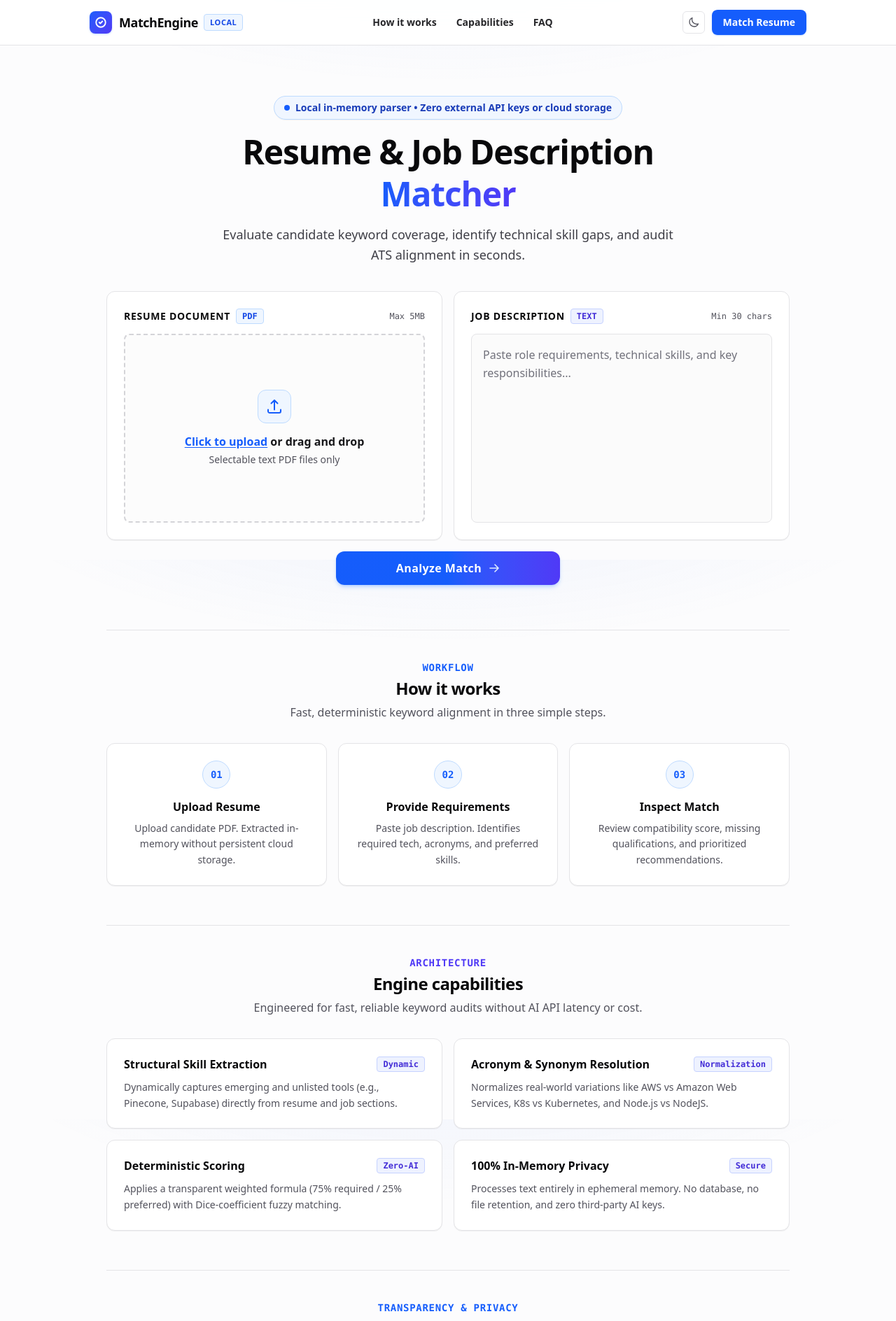
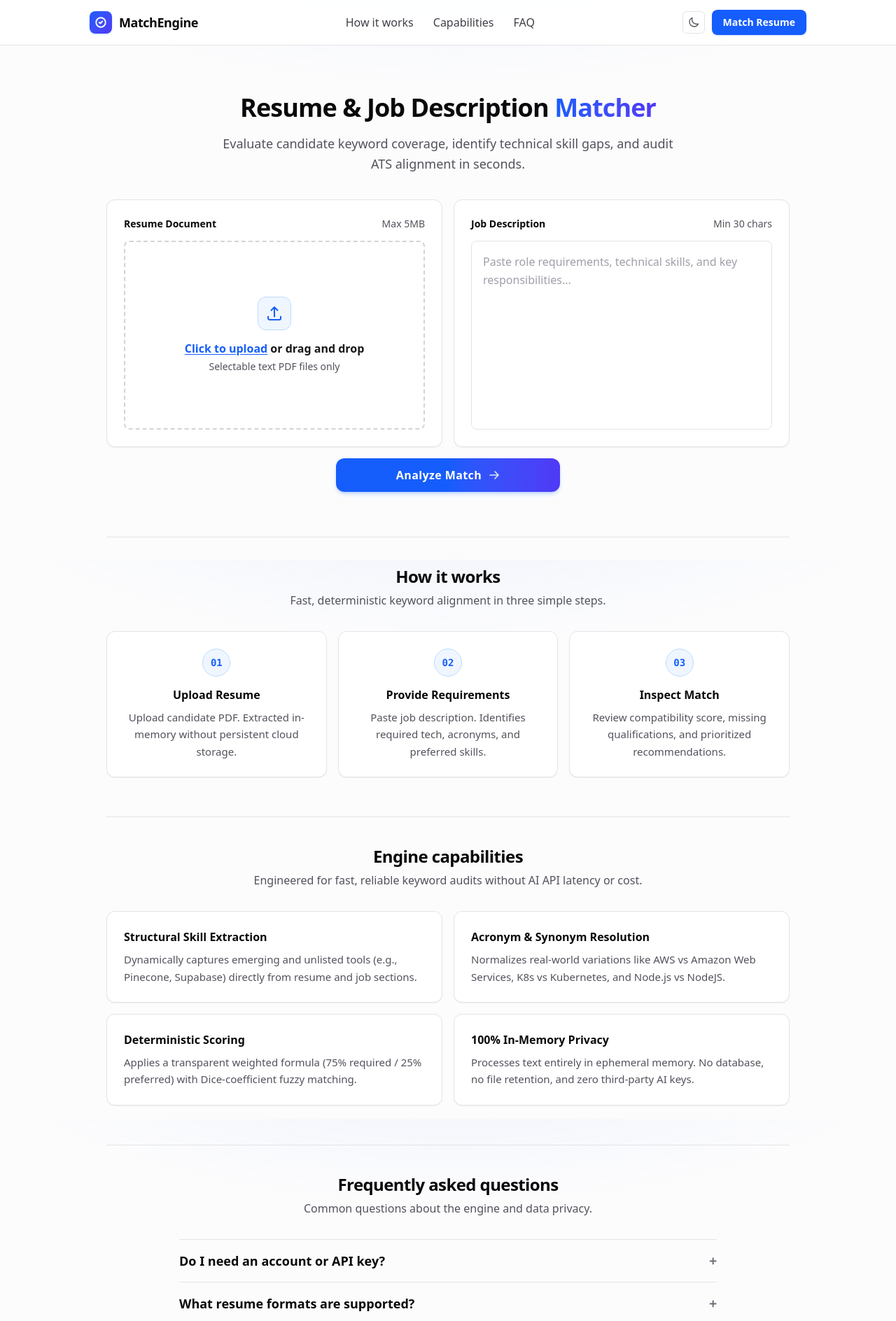
Before and after one commit to prathamverma77/Resume-vs-JD, a Next.js app: page / in a window 1280 px wide. Shown: the top 1888 px of the page at 70% size. Built offline with nearby package versions, Linux system fonts and the light colour scheme.

Commit message:
UI update

```diff
--- a/src/app/results/page.tsx
+++ b/src/app/results/page.tsx
@@ -25,13 +25,10 @@ export default function ResultsPage() {
         {analysisResult ? (
           <div className="w-full">
             <div className="mb-8 text-center max-w-xl mx-auto">
-              <span className="inline-block text-xs md:text-sm font-mono font-bold uppercase tracking-wider text-blue-600 dark:text-blue-400 mb-1">
-                Audit Report
-              </span>
-              <h1 className="text-2xl md:text-3xl font-extrabold text-zinc-950 dark:text-white tracking-tight">
+              <h1 className="text-xl md:text-2xl font-semibold text-zinc-950 dark:text-white tracking-tight">
                 Compatibility Analysis
               </h1>
-              <p className="text-sm md:text-base font-normal text-zinc-600 dark:text-zinc-300 mt-1.5">
+              <p className="text-base font-normal text-zinc-600 dark:text-zinc-300 mt-1.5">
                 Detailed comparison breakdown, keyword alignment, and gap analysis.
               </p>
             </div>
--- a/src/components/CompareAction.tsx
+++ b/src/components/CompareAction.tsx
@@ -19,7 +19,7 @@ export default function CompareAction({
         type="button"
         onClick={onCompare}
         disabled={isAnalyzing}
-        className="w-full sm:w-80 h-12 rounded-xl text-white font-bold text-sm md:text-base tracking-wide bg-gradient-to-r from-blue-600 via-blue-600 to-indigo-600 hover:from-blue-500 hover:to-indigo-500 shadow-md shadow-blue-500/25 active:scale-[0.99] transition-all disabled:opacity-50 disabled:pointer-events-none flex items-center justify-center gap-2.5 cursor-pointer"
+        className="w-full sm:w-80 h-12 rounded-xl text-white font-semibold text-base tracking-wide bg-gradient-to-r from-blue-600 via-blue-600 to-indigo-600 hover:from-blue-500 hover:to-indigo-500 shadow-md shadow-blue-500/25 active:scale-[0.99] transition-all disabled:opacity-50 disabled:pointer-events-none flex items-center justify-center gap-2.5 cursor-pointer"
       >
         {isAnalyzing ? (
           <>
@@ -65,7 +65,7 @@ export default function CompareAction({
       </button>
 
       {errorMsg && (
-        <div className="mt-3.5 px-4 py-2.5 bg-red-50 dark:bg-red-950/50 border border-red-200 dark:border-red-900 rounded-lg text-xs md:text-sm font-semibold text-red-800 dark:text-red-300 flex items-center gap-2.5 animate-fade-in max-w-xl">
+        <div className="mt-3.5 px-4 py-2.5 bg-red-50 dark:bg-red-950/50 border border-red-200 dark:border-red-900 rounded-lg text-sm font-medium text-red-800 dark:text-red-300 flex items-center gap-2.5 animate-fade-in max-w-xl">
           <svg
             className="w-4 h-4 text-red-600 shrink-0"
             fill="none"
--- a/src/components/FAQ.tsx
+++ b/src/components/FAQ.tsx
@@ -29,13 +29,10 @@ export default function FAQ() {
   return (
     <section id="faq" className="w-full mt-14 pt-10 border-t border-zinc-200 dark:border-zinc-800 scroll-mt-20">
       <div className="text-center max-w-xl mx-auto mb-8">
-        <span className="inline-block text-xs md:text-sm font-mono font-bold uppercase tracking-wider text-blue-600 dark:text-blue-400 mb-1">
-          Transparency & Privacy
-        </span>
-        <h2 className="text-xl md:text-2xl font-extrabold text-zinc-950 dark:text-white tracking-tight">
+        <h2 className="text-xl md:text-2xl font-semibold text-zinc-950 dark:text-white tracking-tight">
           Frequently asked questions
         </h2>
-        <p className="text-sm md:text-base font-normal text-zinc-600 dark:text-zinc-300 mt-1.5">
+        <p className="text-base font-normal text-zinc-600 dark:text-zinc-300 mt-1.5">
           Common questions about the engine and data privacy.
         </p>
       </div>
@@ -46,13 +43,13 @@ export default function FAQ() {
             key={index}
             className="group py-4 transition-colors [&_summary::-webkit-details-marker]:hidden"
           >
-            <summary className="flex items-center justify-between cursor-pointer list-none select-none text-sm md:text-base font-bold text-zinc-950 dark:text-white hover:text-blue-600 dark:hover:text-blue-400 gap-4">
+            <summary className="flex items-center justify-between cursor-pointer list-none select-none text-base md:text-lg font-semibold text-zinc-950 dark:text-white hover:text-blue-600 dark:hover:text-blue-400 gap-4">
               <span>{faq.question}</span>
-              <span className="text-zinc-500 dark:text-zinc-400 group-open:rotate-45 transition-transform duration-200 text-lg font-mono font-bold shrink-0">
+              <span className="text-zinc-500 dark:text-zinc-400 group-open:rotate-45 transition-transform duration-200 text-lg font-mono font-semibold shrink-0">
                 +
               </span>
             </summary>
-            <p className="text-sm font-normal text-zinc-600 dark:text-zinc-300 mt-2.5 leading-relaxed pr-8">
+            <p className="text-[15px] md:text-base font-normal text-zinc-600 dark:text-zinc-300 mt-2.5 leading-relaxed pr-8">
               {faq.answer}
             </p>
           </details>
--- a/src/components/Features.tsx
+++ b/src/components/Features.tsx
@@ -6,38 +6,31 @@ export default function Features() {
       title: "Structural Skill Extraction",
       description:
         "Dynamically captures emerging and unlisted tools (e.g., Pinecone, Supabase) directly from resume and job sections.",
-      tag: "Dynamic",
     },
     {
       title: "Acronym & Synonym Resolution",
       description:
         "Normalizes real-world variations like AWS vs Amazon Web Services, K8s vs Kubernetes, and Node.js vs NodeJS.",
-      tag: "Normalization",
     },
     {
       title: "Deterministic Scoring",
       description:
         "Applies a transparent weighted formula (75% required / 25% preferred) with Dice-coefficient fuzzy matching.",
-      tag: "Zero-AI",
     },
     {
       title: "100% In-Memory Privacy",
       description:
         "Processes text entirely in ephemeral memory. No database, no file retention, and zero third-party AI keys.",
-      tag: "Secure",
     },
   ];
 
   return (
     <section id="features" className="w-full mt-14 pt-10 border-t border-zinc-200 dark:border-zinc-800 scroll-mt-20">
       <div className="text-center max-w-xl mx-auto mb-8">
-        <span className="inline-block text-xs md:text-sm font-mono font-bold uppercase tracking-wider text-indigo-600 dark:text-indigo-400 mb-1">
-          Architecture
-        </span>
-        <h2 className="text-xl md:text-2xl font-extrabold text-zinc-950 dark:text-white tracking-tight">
+        <h2 className="text-xl md:text-2xl font-semibold text-zinc-950 dark:text-white tracking-tight">
           Engine capabilities
         </h2>
-        <p className="text-sm md:text-base font-normal text-zinc-600 dark:text-zinc-300 mt-1.5">
+        <p className="text-base font-normal text-zinc-600 dark:text-zinc-300 mt-1.5">
           Engineered for fast, reliable keyword audits without AI API latency or cost.
         </p>
       </div>
@@ -49,15 +42,10 @@ export default function Features() {
             className="p-5 md:p-6 rounded-xl border border-zinc-200 dark:border-zinc-800 hover:border-indigo-500/40 dark:hover:border-indigo-500/40 bg-white dark:bg-zinc-900 transition-colors flex flex-col justify-between shadow-2xs"
           >
             <div>
-              <div className="flex items-center justify-between mb-2.5 gap-2">
-                <h3 className="text-base font-bold text-zinc-950 dark:text-white">
-                  {item.title}
-                </h3>
-                <span className="text-xs font-mono font-bold text-indigo-700 dark:text-indigo-300 bg-indigo-50 dark:bg-indigo-950/70 border border-indigo-200 dark:border-indigo-900 px-2 py-0.5 rounded shrink-0">
-                  {item.tag}
-                </span>
-              </div>
-              <p className="text-sm font-normal text-zinc-600 dark:text-zinc-300 leading-relaxed">
+              <h3 className="text-base font-semibold text-zinc-950 dark:text-white mb-2">
+                {item.title}
+              </h3>
+              <p className="text-[15px] font-normal text-zinc-600 dark:text-zinc-300 leading-relaxed">
                 {item.description}
               </p>
             </div>
--- a/src/components/HeroSection.tsx
+++ b/src/components/HeroSection.tsx
@@ -2,18 +2,14 @@ import React from "react";
 
 export default function HeroSection() {
   return (
-    <section className="text-center mb-9 max-w-3xl mx-auto pt-6 md:pt-8">
-      <div className="inline-flex items-center gap-2 px-3.5 py-1.5 rounded-full border border-blue-200 dark:border-blue-900 bg-blue-50/90 dark:bg-blue-950/50 text-blue-800 dark:text-blue-300 text-xs md:text-sm font-semibold mb-4 shadow-2xs">
-        <span className="w-2 h-2 rounded-full bg-blue-600 dark:bg-blue-400" />
-        <span>Local in-memory parser &bull; Zero external API keys or cloud storage</span>
-      </div>
-      <h1 className="text-3xl md:text-5xl font-extrabold tracking-tight text-zinc-950 dark:text-white mb-3.5 leading-tight">
+    <section className="text-center mb-9 max-w-3xl mx-auto pt-4 md:pt-6">
+      <h1 className="text-2xl sm:text-3xl md:text-4xl font-bold tracking-tight text-zinc-950 dark:text-white mb-3 leading-snug">
         Resume & Job Description{" "}
         <span className="text-transparent bg-clip-text bg-gradient-to-r from-blue-600 to-indigo-600 dark:from-blue-400 dark:to-indigo-400">
           Matcher
         </span>
       </h1>
-      <p className="text-base md:text-lg font-normal text-zinc-700 dark:text-zinc-200 leading-relaxed max-w-2xl mx-auto">
+      <p className="text-base md:text-lg font-normal text-zinc-600 dark:text-zinc-300 leading-relaxed max-w-2xl mx-auto">
         Evaluate candidate keyword coverage, identify technical skill gaps, and audit ATS alignment in seconds.
       </p>
     </section>
--- a/src/components/HowItWorks.tsx
+++ b/src/components/HowItWorks.tsx
@@ -22,13 +22,10 @@ export default function HowItWorks() {
   return (
     <section id="how-it-works" className="w-full mt-16 pt-10 border-t border-zinc-200 dark:border-zinc-800 scroll-mt-20">
       <div className="text-center max-w-xl mx-auto mb-8">
-        <span className="inline-block text-xs md:text-sm font-mono font-bold uppercase tracking-wider text-blue-600 dark:text-blue-400 mb-1">
-          Workflow
-        </span>
-        <h2 className="text-xl md:text-2xl font-extrabold text-zinc-950 dark:text-white tracking-tight">
+        <h2 className="text-xl md:text-2xl font-semibold text-zinc-950 dark:text-white tracking-tight">
           How it works
         </h2>
-        <p className="text-sm md:text-base font-normal text-zinc-600 dark:text-zinc-300 mt-1.5">
+        <p className="text-base font-normal text-zinc-600 dark:text-zinc-300 mt-1.5">
           Fast, deterministic keyword alignment in three simple steps.
         </p>
       </div>
@@ -40,15 +37,15 @@ export default function HowItWorks() {
             className="p-6 rounded-xl border border-zinc-200 dark:border-zinc-800 hover:border-blue-500/40 dark:hover:border-blue-500/40 bg-white dark:bg-zinc-900 transition-all flex flex-col items-center text-center shadow-2xs group"
           >
             <div className="w-10 h-10 rounded-full bg-blue-50 dark:bg-blue-950/70 border border-blue-200 dark:border-blue-900 flex items-center justify-center mb-3.5 transition-transform group-hover:scale-110">
-              <span className="text-sm font-mono font-extrabold text-blue-600 dark:text-blue-400">
+              <span className="text-sm font-mono font-semibold text-blue-600 dark:text-blue-400">
                 {item.num}
               </span>
             </div>
             <div>
-              <h3 className="text-base font-bold text-zinc-950 dark:text-white mb-2">
+              <h3 className="text-base font-semibold text-zinc-950 dark:text-white mb-2">
                 {item.title}
               </h3>
-              <p className="text-sm font-normal text-zinc-600 dark:text-zinc-300 leading-relaxed">
+              <p className="text-[15px] font-normal text-zinc-600 dark:text-zinc-300 leading-relaxed">
                 {item.desc}
               </p>
             </div>
--- a/src/components/JobDescriptionInput.tsx
+++ b/src/components/JobDescriptionInput.tsx
@@ -17,21 +17,16 @@ export default function JobDescriptionInput({
   return (
     <div className="flex flex-col h-full bg-white dark:bg-zinc-900 border border-zinc-200 dark:border-zinc-800 rounded-xl p-5 md:p-6 transition-colors shadow-2xs">
       <div className="flex items-center justify-between mb-3.5">
-        <div className="flex items-center gap-2">
-          <label className="text-sm font-bold text-zinc-950 dark:text-white uppercase tracking-wider">
-            Job Description
-          </label>
-          <span className="text-xs font-bold text-indigo-700 dark:text-indigo-300 bg-indigo-50 dark:bg-indigo-950/70 border border-indigo-200 dark:border-indigo-900 px-2 py-0.5 rounded font-mono">
-            TEXT
-          </span>
-        </div>
+        <label className="text-sm font-semibold text-zinc-950 dark:text-white">
+          Job Description
+        </label>
         {value ? (
           <div className="flex items-center gap-3">
             <span
-              className={`text-xs md:text-sm font-mono font-medium ${
+              className={`text-sm font-medium ${
                 charCount > 30000
-                  ? "text-red-600 font-bold"
-                  : "text-zinc-700 dark:text-zinc-300"
+                  ? "text-red-600 font-semibold"
+                  : "text-zinc-600 dark:text-zinc-400"
               }`}
             >
               {wordCount} words &bull; {charCount.toLocaleString()} chars
@@ -40,13 +35,13 @@ export default function JobDescriptionInput({
             <button
               type="button"
               onClick={() => onChange("")}
-              className="text-xs md:text-sm font-bold text-zinc-600 hover:text-blue-600 dark:text-zinc-300 dark:hover:text-blue-400 transition-colors cursor-pointer"
+              className="text-sm font-semibold text-zinc-600 hover:text-blue-600 dark:text-zinc-400 dark:hover:text-blue-400 transition-colors cursor-pointer"
             >
               Clear
             </button>
           </div>
         ) : (
-          <span className="text-xs font-mono font-medium text-zinc-600 dark:text-zinc-300">
+          <span className="text-sm font-medium text-zinc-600 dark:text-zinc-400">
             Min 30 chars
           </span>
         )}
@@ -56,7 +51,7 @@ export default function JobDescriptionInput({
         value={value}
         onChange={(e) => onChange(e.target.value)}
         placeholder="Paste role requirements, technical skills, and key responsibilities..."
-        className="flex-1 w-full min-h-[250px] md:min-h-[270px] p-4 text-sm md:text-base text-zinc-950 dark:text-zinc-50 bg-zinc-50/70 dark:bg-zinc-850/60 border border-zinc-200 dark:border-zinc-700 rounded-lg focus:outline-none focus:border-blue-500 focus:ring-2 focus:ring-blue-500/20 dark:focus:border-blue-400 dark:focus:ring-blue-400/20 focus:bg-white dark:focus:bg-zinc-900 resize-none leading-relaxed transition-all placeholder:text-zinc-500 dark:placeholder:text-zinc-400 font-sans"
+        className="flex-1 w-full min-h-[250px] md:min-h-[270px] p-4 text-sm md:text-base text-zinc-950 dark:text-zinc-50 bg-white dark:bg-zinc-900 border border-zinc-200 dark:border-zinc-800 rounded-lg focus:outline-none focus:border-blue-500 focus:ring-2 focus:ring-blue-500/20 dark:focus:border-blue-400 dark:focus:ring-blue-400/20 resize-none leading-relaxed transition-all placeholder:text-zinc-400 dark:placeholder:text-zinc-500 font-sans"
       />
     </div>
   );
--- a/src/components/Navbar.tsx
+++ b/src/components/Navbar.tsx
@@ -30,11 +30,8 @@ export default function Navbar({ showBack, onBack }: NavbarProps) {
             </svg>
           </div>
           <div className="flex items-center gap-2">
-            <span className="font-bold text-base md:text-lg tracking-tight text-zinc-950 dark:text-white">
+            <span className="font-semibold text-base md:text-lg tracking-tight text-zinc-950 dark:text-white">
               MatchEngine
-            </span>
-            <span className="text-[11px] font-bold text-blue-700 dark:text-blue-300 bg-blue-50 dark:bg-blue-950/70 border border-blue-200 dark:border-blue-900 px-2 py-0.5 rounded uppercase tracking-wider">
-              Local
             </span>
           </div>
         </Link>
@@ -42,7 +39,7 @@ export default function Navbar({ showBack, onBack }: NavbarProps) {
         {/* Navigation */}
         <nav
           aria-label="Main Navigation"
-          className="hidden sm:flex items-center gap-7 text-sm font-semibold text-zinc-800 dark:text-zinc-200"
+          className="hidden sm:flex items-center gap-7 text-sm md:text-base font-medium text-zinc-700 dark:text-zinc-300"
         >
           <Link
             href="/#how-it-works"
--- a/src/components/ResumeUpload.tsx
+++ b/src/components/ResumeUpload.tsx
@@ -85,15 +85,10 @@ export default function ResumeUpload({
   return (
     <div className="flex flex-col h-full bg-white dark:bg-zinc-900 border border-zinc-200 dark:border-zinc-800 rounded-xl p-5 md:p-6 transition-colors shadow-2xs">
       <div className="flex items-center justify-between mb-3.5">
-        <div className="flex items-center gap-2">
-          <label className="text-sm font-bold text-zinc-950 dark:text-white uppercase tracking-wider">
-            Resume Document
-          </label>
-          <span className="text-xs font-bold text-blue-700 dark:text-blue-300 bg-blue-50 dark:bg-blue-950/70 border border-blue-200 dark:border-blue-900 px-2 py-0.5 rounded font-mono">
-            PDF
-          </span>
-        </div>
-        <span className="text-xs font-mono font-medium text-zinc-600 dark:text-zinc-300">
+        <label className="text-sm font-semibold text-zinc-950 dark:text-white">
+          Resume Document
+        </label>
+        <span className="text-sm font-medium text-zinc-600 dark:text-zinc-400">
           Max 5MB
         </span>
       </div>
@@ -115,7 +110,7 @@ export default function ResumeUpload({
           className={`group flex-1 min-h-[250px] md:min-h-[270px] border-2 border-dashed rounded-lg p-6 flex flex-col items-center justify-center text-center cursor-pointer transition-all ${
             isDragging
               ? "border-blue-600 dark:border-blue-400 bg-blue-50/50 dark:bg-blue-950/40"
-              : "border-zinc-300 dark:border-zinc-700 hover:border-blue-500 dark:hover:border-blue-400 bg-zinc-50/60 dark:bg-zinc-900/40 hover:bg-blue-50/30 dark:hover:bg-blue-950/30"
+              : "border-zinc-300 dark:border-zinc-700 hover:border-blue-500 dark:hover:border-blue-400 bg-white dark:bg-zinc-900 hover:bg-blue-50/20 dark:hover:bg-blue-950/20"
           }`}
         >
           <div className="w-12 h-12 rounded-xl bg-blue-50 dark:bg-blue-950/60 border border-blue-200 dark:border-blue-900 flex items-center justify-center text-blue-600 dark:text-blue-400 mb-3.5 transition-colors group-hover:scale-105">
@@ -134,18 +129,18 @@ export default function ResumeUpload({
             </svg>
           </div>
           <p className="text-sm md:text-base font-semibold text-zinc-900 dark:text-zinc-100 mb-1">
-            <span className="text-blue-600 dark:text-blue-400 underline underline-offset-2 font-bold">
+            <span className="text-blue-600 dark:text-blue-400 underline underline-offset-2 font-semibold">
               Click to upload
             </span>{" "}
             or drag and drop
           </p>
-          <p className="text-xs md:text-sm text-zinc-600 dark:text-zinc-300 font-medium">
+          <p className="text-sm text-zinc-600 dark:text-zinc-400 font-normal">
             Selectable text PDF files only
           </p>
         </div>
       ) : (
         /* Selected File Card */
-        <div className="flex-1 min-h-[250px] md:min-h-[270px] bg-zinc-50 dark:bg-zinc-850/60 border border-zinc-200 dark:border-zinc-700 rounded-lg p-5 flex flex-col justify-between">
+        <div className="flex-1 min-h-[250px] md:min-h-[270px] bg-white dark:bg-zinc-900 border border-zinc-200 dark:border-zinc-800 rounded-lg p-5 flex flex-col justify-between">
           <div className="flex items-start justify-between gap-3">
             <div className="flex items-center gap-3.5 overflow-hidden">
               <div className="w-11 h-11 rounded-lg bg-gradient-to-br from-blue-600 to-indigo-600 text-white flex items-center justify-center shrink-0 shadow-sm shadow-blue-500/20">
@@ -165,12 +160,12 @@ export default function ResumeUpload({
               </div>
               <div className="overflow-hidden">
                 <p
-                  className="text-sm md:text-base font-bold text-zinc-950 dark:text-white truncate"
+                  className="text-sm md:text-base font-semibold text-zinc-950 dark:text-white truncate"
                   title={file.name}
                 >
                   {file.name}
                 </p>
-                <p className="text-xs md:text-sm text-zinc-600 dark:text-zinc-300 mt-0.5 font-mono font-medium">
+                <p className="text-sm text-zinc-600 dark:text-zinc-400 mt-0.5 font-medium">
                   {formatFileSize(file.size)}
                 </p>
               </div>
@@ -197,15 +192,15 @@ export default function ResumeUpload({
             </button>
           </div>
 
-          <div className="pt-3.5 border-t border-zinc-200 dark:border-zinc-700 flex items-center justify-between text-xs md:text-sm">
-            <span className="inline-flex items-center gap-1.5 text-blue-800 dark:text-blue-300 text-xs md:text-sm font-semibold bg-blue-50 dark:bg-blue-950/70 border border-blue-200 dark:border-blue-800 px-2.5 py-1 rounded">
+          <div className="pt-3.5 border-t border-zinc-200 dark:border-zinc-800 flex items-center justify-between text-sm">
+            <span className="inline-flex items-center gap-1.5 text-blue-800 dark:text-blue-300 text-sm font-medium bg-blue-50 dark:bg-blue-950/70 border border-blue-200 dark:border-blue-800 px-2.5 py-1 rounded">
               <span className="w-2 h-2 rounded-full bg-blue-600 dark:bg-blue-400" />
               Ready to match
             </span>
             <button
               type="button"
               onClick={() => fileInputRef.current?.click()}
-              className="text-xs md:text-sm font-bold text-blue-600 hover:text-blue-700 dark:text-blue-400 dark:hover:text-blue-300 transition-colors cursor-pointer"
+              className="text-sm font-semibold text-blue-600 hover:text-blue-700 dark:text-blue-400 dark:hover:text-blue-300 transition-colors cursor-pointer"
             >
               Replace
             </button>
```
Also changed, not shown: src/app/privacy-policy/page.tsx (+11 -19 lines), src/components/AnalysisResult.tsx (+33 -33 lines), src/components/Footer.tsx (+5 -5 lines).
